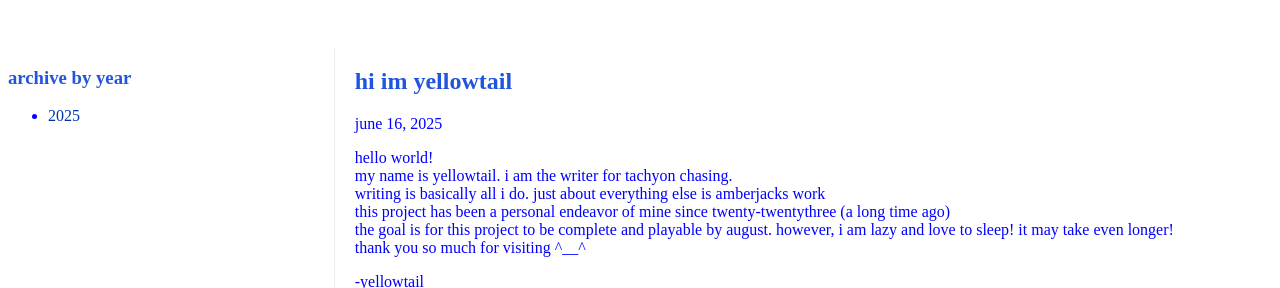
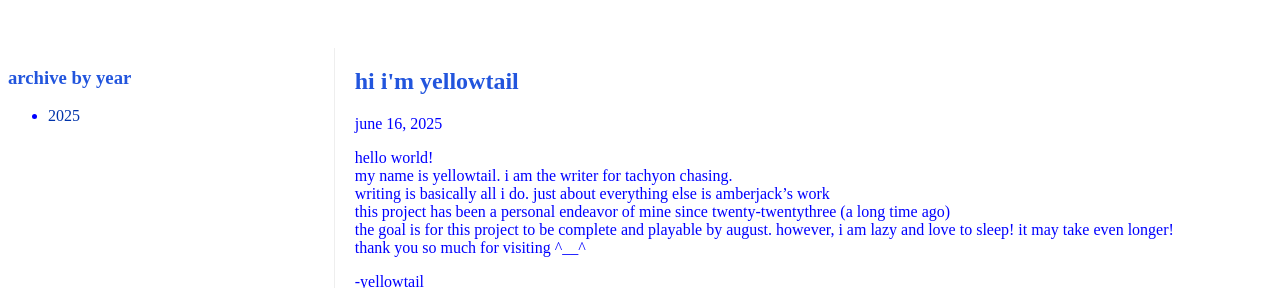
Before and after one commit to catgoesmiao/catgoesmiao.github.io, a Jekyll site: the page built from _posts/2025-06-16-hi-im-yellowtail.md, in a window 1280 px wide. Shown: the top 288 px of the page. Built offline with Jekyll 4.4.1, drawn with Linux system fonts in a browser that asks for light colours.

Commit message:
Update 2025-06-16-hi-im-yellowtail.md

```diff
--- a/_posts/2025-06-16-hi-im-yellowtail.md
+++ b/_posts/2025-06-16-hi-im-yellowtail.md
@@ -1,11 +1,11 @@
 ---
 layout: post
-title: "hi im yellowtail"
+title: "hi i'm yellowtail"
 date: 2025-06-16
 ---
 hello world!
 my name is yellowtail. i am the writer for tachyon chasing.
-writing is basically all i do. just about everything else is amberjacks work
+writing is basically all i do. just about everything else is amberjack's work
 this project has been a personal endeavor of mine since twenty-twentythree (a long time ago)
 the goal is for this project to be complete and playable by august.
 however, i am lazy and love to sleep! it may take even longer!
```
